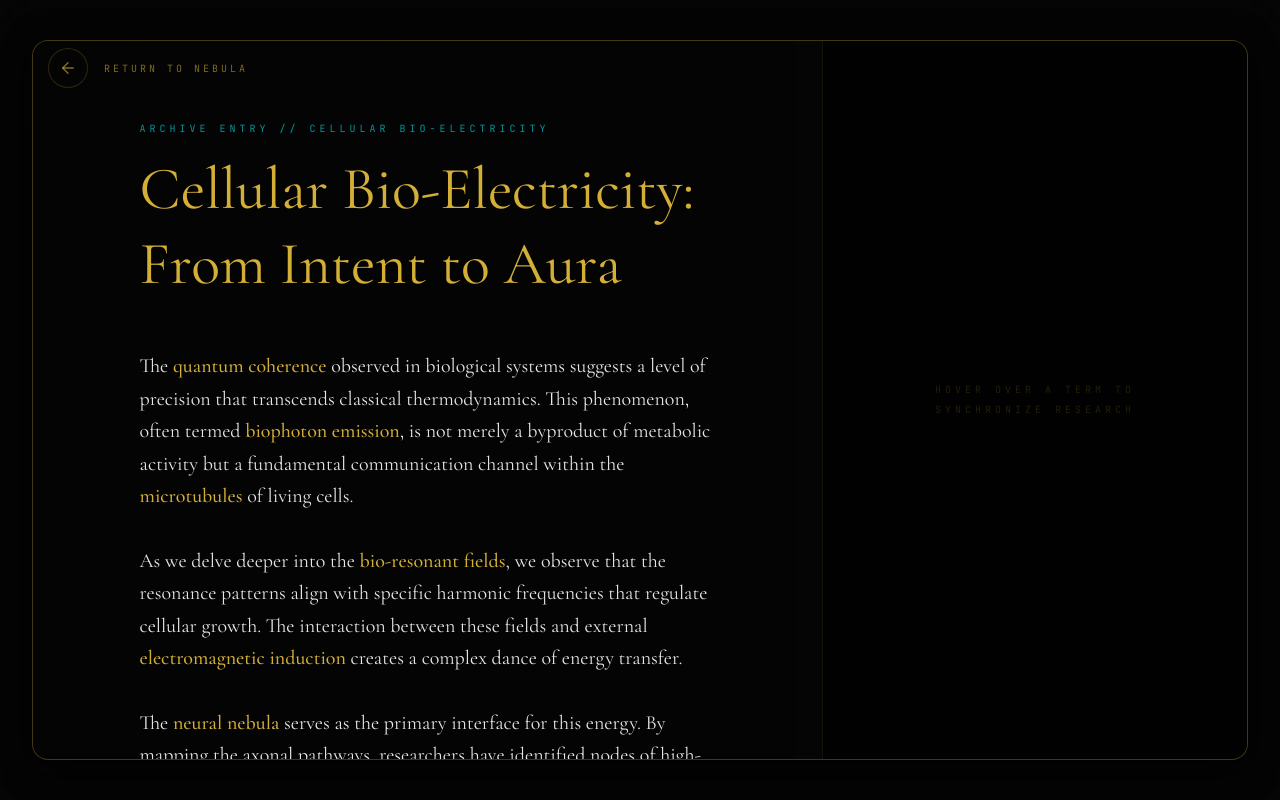
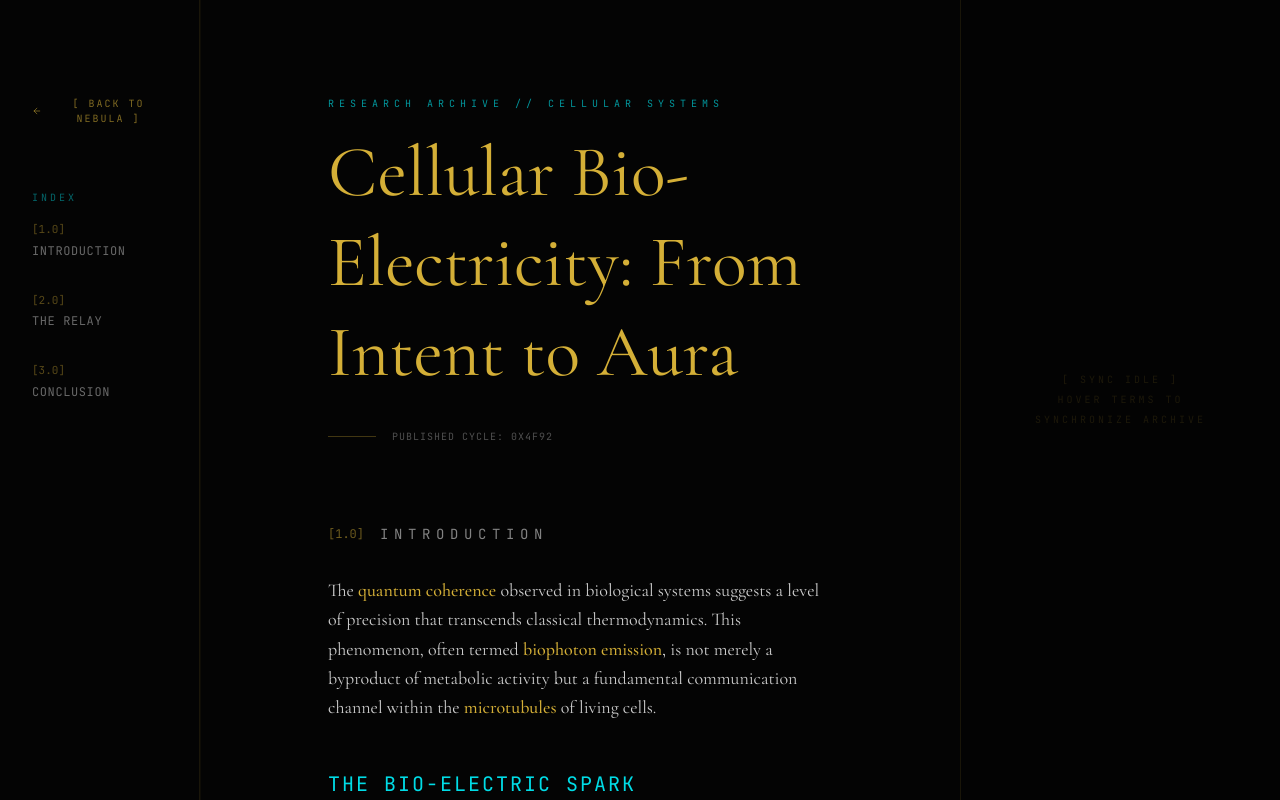
Before and after one commit to Tagi17/digital-codex, a Next.js app: page / in a window 1280 px wide. Both pictures are taken after a click on the element "CELLULAR BIO-ELECTRICITY". Built offline with nearby package versions, Linux system fonts and the light colour scheme.

Commit message:
feat: redesign ArticleViewer to three-pane scientific journal aesthetic

```diff
--- a/src/components/ArticleViewer.tsx
+++ b/src/components/ArticleViewer.tsx
@@ -1,7 +1,7 @@
 "use client";
 
-import React, { useState, useMemo, useEffect } from "react";
-import { motion, AnimatePresence } from "framer-motion";
+import React, { useState, useMemo, useEffect, useRef } from "react";
+import { motion, AnimatePresence, useScroll, useSpring } from "framer-motion";
 import Image from "next/image";
 import { ArrowLeft } from "lucide-react";
 import journeyData from "@/data/journey_content.json";
@@ -10,7 +10,9 @@ import { NodeData } from "@/hooks/useNebula";
 
 interface Definition {
   title: string;
-  description: string;
+  concept: string;
+  mechanism: string;
+  function: string;
   image: string;
 }
 
@@ -30,7 +32,6 @@ const Term: React.FC<TermProps> = ({ id, children, onHover }) => {
       <span className="text-auric-gold relative z-10 font-medium">
         {children}
       </span>
-      {/* Subtle gold glow effect */}
       <span className="absolute inset-0 bg-auric-gold/10 blur-sm scale-110 opacity-0 group-hover:opacity-100 transition-opacity duration-300 rounded-sm" />
       <span className="absolute bottom-0 left-0 w-full h-[1px] bg-auric-gold/40 scale-x-0 group-hover:scale-x-100 transition-transform duration-300 origin-left" />
     </span>
@@ -44,38 +45,39 @@ interface ArticleViewerProps {
 }
 
 const ArticleViewer: React.FC<ArticleViewerProps> = ({ nodeData, onClose, contentId }) => {
-  const [activeId, setActiveId] = useState<string | null>(null);
+  const [activeTermId, setActiveTermId] = useState<string | null>(null);
+  const scrollContainerRef = useRef<HTMLDivElement>(null);
 
   const targetId = contentId || nodeData.articleId;
   const article = targetId ? (articlesData as any)[targetId] : null;
 
-  // Global Cursor Override & UI Bug Fix
+  const { scrollYProgress } = useScroll({
+    container: scrollContainerRef,
+  });
+
+  const scaleY = useSpring(scrollYProgress, {
+    stiffness: 100,
+    damping: 30,
+    restDelta: 0.001
+  });
+
   useEffect(() => {
     const originalStyle = window.getComputedStyle(document.body).overflow;
     document.body.style.overflow = "hidden";
-
-    // Force global cursor to auto
     document.body.style.cursor = 'auto';
-    const allElements = document.querySelectorAll('*');
-    allElements.forEach(el => {
-      (el as HTMLElement).style.cursor = 'auto';
-    });
 
     return () => {
       document.body.style.overflow = originalStyle;
       document.body.style.cursor = '';
-      allElements.forEach(el => {
-        (el as HTMLElement).style.cursor = '';
-      });
     };
   }, []);
 
   const activeDefinition = useMemo(() => {
-    if (!activeId) return null;
-    return (journeyData.definitions as Record<string, Definition>)[activeId] || null;
-  }, [activeId]);
+    if (!activeTermId) return null;
+    return (journeyData.definitions as Record<string, Definition>)[activeTermId] || null;
+  }, [activeTermId]);
 
-  const parseContent = (text: string) => {
+  const parseText = (text: string) => {
     const parts = text.split(/(<Term id='.*?'>.*?<\/Term>)/g);
     return parts.map((part, index) => {
       const match = part.match(/<Term id='(.*?)'>(.*?)<\/Term>/);
@@ -83,7 +85,7 @@ const ArticleViewer: React.FC<ArticleViewerProps> = ({ nodeData, onClose, conten
         const id = match[1];
         const content = match[2];
         return (
-          <Term key={index} id={id} onHover={setActiveId}>
+          <Term key={index} id={id} onHover={setActiveTermId}>
             {content}
           </Term>
         );
@@ -92,132 +94,198 @@ const ArticleViewer: React.FC<ArticleViewerProps> = ({ nodeData, onClose, conten
     });
   };
 
+  const renderBlock = (block: any, index: number) => {
+    switch (block.type) {
+      case 'paragraph':
+        return (
+          <p key={index} className="font-serif text-lg leading-relaxed text-white/80 mb-6 selection:bg-auric-gold/30">
+            {parseText(block.text)}
+          </p>
+        );
+      case 'heading':
+        return (
+          <h3 key={index} className="font-mono text-xl text-bio-cyan/90 uppercase tracking-widest mt-12 mb-6">
+            {block.text}
+          </h3>
+        );
+      case 'bullet-list':
+        return (
+          <ul key={index} className="list-none space-y-3 mb-6 ml-4">
+            {block.items.map((item: string, i: number) => (
+              <li key={i} className="font-serif text-lg text-white/70 flex gap-4">
+                <span className="text-auric-gold/50 font-mono text-sm mt-1">—</span>
+                {parseText(item)}
+              </li>
+            ))}
+          </ul>
+        );
+      case 'numbered-list':
+        return (
+          <ol key={index} className="list-none space-y-3 mb-6 ml-4">
+            {block.items.map((item: string, i: number) => (
+              <li key={i} className="font-serif text-lg text-white/70 flex gap-4">
+                <span className="text-auric-gold/50 font-mono text-sm mt-1">{i + 1}.</span>
+                {parseText(item)}
+              </li>
+            ))}
+          </ol>
+        );
+      default:
+        return null;
+    }
+  };
+
   if (!article) return null;
 
   return (
     <motion.div
-      initial={{ x: "100%", opacity: 0 }}
-      animate={{ x: 0, opacity: 1 }}
-      exit={{ x: "100%", opacity: 0 }}
-      transition={{ type: "spring", damping: 25, stiffness: 200 }}
-      className="fixed inset-0 z-[100] flex items-center justify-center p-4 lg:p-8 backdrop-blur-xl bg-obsidian/40 pointer-events-auto article-active"
-      style={{ pointerEvents: 'all' }}
+      initial={{ opacity: 0 }}
+      animate={{ opacity: 1 }}
+      exit={{ opacity: 0 }}
+      className="fixed inset-0 z-[100] bg-obsidian/95 backdrop-blur-2xl flex selection:bg-auric-gold/20 article-active pointer-events-auto"
+      style={{ cursor: 'auto' }}
     >
-      {/* Close Button / Back Arrow */}
+      {/* 1. LEFT SIDEBAR: THE INDEX */}
+      <aside className="w-[200px] h-full border-r border-auric-gold/10 flex flex-col p-8 pt-24 shrink-0">
         <button
-        onClick={(e) => {
-          e.stopPropagation();
-          onClose();
-        }}
-        className="absolute top-12 left-12 z-[110] flex items-center gap-4 text-auric-gold/60 hover:text-auric-gold transition-colors group cursor-pointer hover:cursor-pointer pointer-events-auto"
+          onClick={onClose}
+          className="font-mono text-[10px] text-auric-gold/60 hover:text-auric-gold transition-colors tracking-[0.2em] mb-16 flex items-center gap-2 group cursor-pointer"
         >
-        <div className="w-10 h-10 rounded-full border border-auric-gold/20 flex items-center justify-center group-hover:border-auric-gold/40 bg-obsidian/60 backdrop-blur-md">
-          <ArrowLeft size={18} />
-        </div>
-        <span className="font-mono text-[10px] uppercase tracking-[0.3em]">Return to Nebula</span>
+          <ArrowLeft size={12} className="group-hover:-translate-x-1 transition-transform" />
+          [ BACK TO NEBULA ]
         </button>
 
-      {/* Glassmorphism Container */}
-      <div className="w-full max-w-7xl h-full max-h-[90vh] glass rounded-2xl overflow-hidden flex border border-auric-gold/20 shadow-2xl relative pointer-events-auto">
-        <main className="w-[65%] h-full overflow-y-auto custom-scrollbar p-10 lg:p-20 bg-obsidian/60">
-          <div className="max-w-xl mx-auto">
+        <nav className="space-y-8">
+          <div className="text-[10px] font-mono text-bio-cyan/40 tracking-[0.3em] uppercase mb-4">Index</div>
+          {article.sections.map((section: any) => (
+            <div key={section.id} className="group cursor-default">
+              <div className="font-mono text-[11px] text-auric-gold/40 group-hover:text-auric-gold transition-colors mb-1">
+                [{section.id}]
+              </div>
+              <div className="font-mono text-[12px] text-white/40 group-hover:text-white/80 transition-colors uppercase tracking-wider">
+                {section.title}
+              </div>
+            </div>
+          ))}
+        </nav>
+      </aside>
+
+      {/* 2. CENTER PANE: THE RESEARCH */}
+      <main className="flex-1 h-full relative flex flex-col items-center">
+        {/* Progress Line on the divider */}
+        <div className="absolute left-0 top-0 bottom-0 w-[1px] bg-auric-gold/5 overflow-hidden">
           <motion.div
-              initial={{ opacity: 0, y: 10 }}
-              animate={{ opacity: 1, y: 0 }}
-              transition={{ delay: 0.2 }}
-              className="font-mono text-[10px] text-bio-cyan/60 tracking-[0.4em] uppercase mb-4"
-            >
-              Archive Entry // {nodeData.title}
-            </motion.div>
-
-            <motion.h1
-              initial={{ opacity: 0, y: 20 }}
-              animate={{ opacity: 1, y: 0 }}
-              transition={{ delay: 0.3 }}
-              className="font-serif text-4xl lg:text-6xl text-auric-gold leading-tight mb-12"
-            >
-              {article.title}
-            </motion.h1>
-
-            <div className="space-y-8 font-serif text-lg lg:text-xl leading-relaxed text-white/90">
-              {article.content.map((item: any, idx: number) => (
-                <motion.p
-                  key={idx}
-                  initial={{ opacity: 0, y: 10 }}
-                  animate={{ opacity: 1, y: 0 }}
-                  transition={{ delay: 0.4 + idx * 0.1 }}
-                >
-                  {parseContent(item.text)}
-                </motion.p>
-              ))}
+            className="w-full h-full bg-auric-gold origin-top"
+            style={{ scaleY }}
+          />
         </div>
 
-            <div className="h-32" />
+        <div
+          ref={scrollContainerRef}
+          className="w-full h-full overflow-y-auto custom-scrollbar px-16 lg:px-32 py-24"
+        >
+          <div className="max-w-2xl mx-auto">
+            <header className="mb-20">
+              <div className="font-mono text-[10px] text-bio-cyan/60 tracking-[0.5em] uppercase mb-4">
+                Research Archive // Cellular Systems
+              </div>
+              <h1 className="font-serif text-5xl lg:text-7xl text-auric-gold leading-tight">
+                {article.title}
+              </h1>
+              <div className="mt-8 flex items-center gap-4">
+                <div className="h-[1px] w-12 bg-auric-gold/30" />
+                <div className="font-mono text-[10px] text-white/30 tracking-widest uppercase">
+                  Published Cycle: 0x4F92
+                </div>
+              </div>
+            </header>
+
+            {article.sections.map((section: any) => (
+              <section key={section.id} className="mb-16">
+                <div className="flex items-center gap-4 mb-8">
+                  <span className="font-mono text-xs text-auric-gold/50">[{section.id}]</span>
+                  <h2 className="font-mono text-sm text-white/50 tracking-[0.4em] uppercase">{section.title}</h2>
+                </div>
+                {section.blocks.map((block: any, idx: number) => renderBlock(block, idx))}
+              </section>
+            ))}
+
+            <footer className="mt-32 pt-16 border-t border-auric-gold/10 text-center">
+              <div className="font-mono text-[10px] text-white/20 tracking-widest uppercase">
+                End of Transmission // Signal Stabilized
+              </div>
+            </footer>
+          </div>
         </div>
       </main>
 
-        <aside className="w-[35%] h-full flex flex-col items-center justify-center p-8 bg-black/60 border-l border-auric-gold/10 relative overflow-hidden">
+      {/* 3. RIGHT SIDEBAR: THE SYNC */}
+      <aside className="w-[320px] h-full border-l border-auric-gold/10 bg-black/20 shrink-0 p-10 flex flex-col justify-center">
         <AnimatePresence mode="wait">
           {activeDefinition ? (
             <motion.div
-                key={activeId}
+              key={activeTermId}
               initial={{ opacity: 0, x: 20, filter: "blur(8px)" }}
               animate={{ opacity: 1, x: 0, filter: "blur(0px)" }}
               exit={{ opacity: 0, x: -20, filter: "blur(8px)" }}
-                className="relative z-10 flex flex-col items-center text-center w-full"
+              className="relative z-10 flex flex-col w-full"
             >
-                <div className="w-24 h-24 mb-8 relative">
+              <div className="w-16 h-16 mb-10 relative">
                 <div className="absolute inset-0 bg-bio-cyan/20 blur-xl rounded-full" />
-                  <div className="relative z-10 w-full h-full border border-bio-cyan/20 rounded-xl flex items-center justify-center bg-black/40 p-4">
+                <div className="relative z-10 w-full h-full border border-bio-cyan/20 rounded-lg flex items-center justify-center bg-black/40 p-3">
                   <Image
                     src={activeDefinition.image}
                     alt={activeDefinition.title}
-                      width={48}
-                      height={48}
+                    width={32}
+                    height={32}
                     className="invert brightness-200"
                   />
                 </div>
               </div>
 
-                <h2 className="font-mono text-bio-cyan/60 text-[10px] tracking-[0.3em] uppercase mb-4">
-                  Neural Sync Active
-                </h2>
+              <div className="space-y-10">
+                <div>
+                  <h4 className="font-mono text-[10px] text-bio-cyan/60 tracking-[0.3em] uppercase mb-2">Definition</h4>
+                  <h3 className="font-serif text-3xl text-auric-gold">{activeDefinition.title}</h3>
+                </div>
 
-                <h3 className="font-serif text-2xl text-auric-gold mb-6 px-4">
-                  {activeDefinition.title}
-                </h3>
+                <div>
+                  <h4 className="font-mono text-[10px] text-auric-gold/40 tracking-[0.3em] uppercase mb-2">Concept</h4>
+                  <p className="font-mono text-[11px] leading-relaxed text-white/70 uppercase">{activeDefinition.concept}</p>
+                </div>
 
-                <p className="font-mono text-[11px] leading-loose text-bio-cyan/80 tracking-wide uppercase px-6">
-                  {activeDefinition.description}
-                </p>
+                <div>
+                  <h4 className="font-mono text-[10px] text-auric-gold/40 tracking-[0.3em] uppercase mb-2">Mechanism</h4>
+                  <p className="font-mono text-[11px] leading-relaxed text-white/70 uppercase">{activeDefinition.mechanism}</p>
+                </div>
 
-                <div className="mt-8 w-8 h-[1px] bg-auric-gold/20" />
+                <div>
+                  <h4 className="font-mono text-[10px] text-auric-gold/40 tracking-[0.3em] uppercase mb-2">Function</h4>
+                  <p className="font-mono text-[11px] leading-relaxed text-white/70 uppercase">{activeDefinition.function}</p>
+                </div>
+              </div>
+
+              <div className="mt-12 flex items-center gap-2">
+                <div className="w-1 h-1 bg-bio-cyan rounded-full animate-pulse" />
+                <span className="text-[9px] text-bio-cyan/40 font-mono uppercase tracking-[0.1em]">Neural Sync Active</span>
+              </div>
             </motion.div>
           ) : (
             <motion.div
               key="empty"
               initial={{ opacity: 0 }}
-                animate={{ opacity: 0.4 }}
+              animate={{ opacity: 0.3 }}
               exit={{ opacity: 0 }}
-                className="text-center font-mono text-[10px] uppercase tracking-[0.4em] text-auric-gold/40 max-w-[200px] leading-loose"
+              className="text-center font-mono text-[10px] uppercase tracking-[0.3em] text-auric-gold/40 max-w-[200px] mx-auto leading-loose"
             >
-                Hover over a term to synchronize research
+              [ SYNC IDLE ]<br />
+              Hover terms to synchronize archive
             </motion.div>
           )}
         </AnimatePresence>
       </aside>
-      </div>
 
       <style jsx global>{`
-        .article-active {
-          cursor: auto !important;
-        }
-        .article-active * {
-          cursor: auto !important;
-        }
-        .article-active canvas {
-          pointer-events: none !important;
-        }
         .custom-scrollbar::-webkit-scrollbar {
           width: 2px;
         }
--- a/src/data/articles.json
+++ b/src/data/articles.json
@@ -1,18 +1,56 @@
 {
   "intent-to-aura": {
     "title": "Cellular Bio-Electricity: From Intent to Aura",
-    "content": [
+    "sections": [
       {
-        "type": "paragraph",
-        "text": "The <Term id='coherence'>quantum coherence</Term> observed in biological systems suggests a level of precision that transcends classical thermodynamics. This phenomenon, often termed <Term id='biophotons'>biophoton emission</Term>, is not merely a byproduct of metabolic activity but a fundamental communication channel within the <Term id='microtubules'>microtubules</Term> of living cells."
+        "id": "1.0",
+        "title": "INTRODUCTION",
+        "blocks": [
+          {
+            "type": "paragraph",
+            "text": "The <Term id='coherence'>quantum coherence</Term> observed in biological systems suggests a level of precision that transcends classical thermodynamics. This phenomenon, often termed <Term id='biophotons'>biophoton emission</Term>, is not merely a byproduct of metabolic activity but a fundamental communication channel within the <Term id='microtubules'>microtubules</Term> of living cells."
+          },
+          {
+            "type": "heading",
+            "text": "The Bio-Electric Spark"
+          },
+          {
+            "type": "paragraph",
+            "text": "Every cognitive impulse begins as a localized fluctuation in the <Term id='neural-nebula'>neural nebula</Term>, a dense network of synaptic potential that precedes physical manifestation. This is the 'Intent' phase of the bio-electric journey."
+          }
+        ]
       },
       {
-        "type": "paragraph",
-        "text": "As we delve deeper into the <Term id='bio-resonant-fields'>bio-resonant fields</Term>, we observe that the resonance patterns align with specific harmonic frequencies that regulate cellular growth. The interaction between these fields and external <Term id='electromagnetic-induction'>electromagnetic induction</Term> creates a complex dance of energy transfer."
+        "id": "2.0",
+        "title": "THE RELAY",
+        "blocks": [
+          {
+            "type": "paragraph",
+            "text": "As we delve deeper into the <Term id='bio-resonant-fields'>bio-resonant fields</Term>, we observe that the resonance patterns align with specific harmonic frequencies that regulate cellular growth. The interaction between these fields and external <Term id='electromagnetic-induction'>electromagnetic induction</Term> creates a complex dance of energy transfer."
+          },
+          {
+            "type": "bullet-list",
+            "items": [
+              "Phase I: Sub-threshold axonal oscillation",
+              "Phase II: Non-linear synaptic integration",
+              "Phase III: Trans-boundary field manifestation"
+            ]
+          },
+          {
+            "type": "paragraph",
+            "text": "The transition from internal potential to external 'Aura' requires a specific state of <Term id='coherence'>coherence</Term> across the entire bio-circuitry."
+          }
+        ]
       },
       {
-        "type": "paragraph",
-        "text": "The <Term id='neural-nebula'>neural nebula</Term> serves as the primary interface for this energy. By mapping the axonal pathways, researchers have identified nodes of high-intensity luminescence that correspond to peak cognitive performance."
+        "id": "3.0",
+        "title": "CONCLUSION",
+        "blocks": [
+          {
+            "type": "paragraph",
+            "text": "The final stage of this journey is the stabilization of the human biofield, creating a resonant boundary that interacts with the larger environmental matrix."
+          }
+        ]
       }
     ]
   }
--- a/src/data/journey_content.json
+++ b/src/data/journey_content.json
@@ -1,48 +1,46 @@
 {
   "title": "Quantum Coherence in Bio-Electromagnetism",
-  "content": [
-    {
-      "type": "paragraph",
-      "text": "The <Term id='coherence'>quantum coherence</Term> observed in biological systems suggests a level of precision that transcends classical thermodynamics. This phenomenon, often termed <Term id='biophotons'>biophoton emission</Term>, is not merely a byproduct of metabolic activity but a fundamental communication channel within the <Term id='microtubules'>microtubules</Term> of living cells."
-    },
-    {
-      "type": "paragraph",
-      "text": "As we delve deeper into the <Term id='bio-resonant-fields'>bio-resonant fields</Term>, we observe that the resonance patterns align with specific harmonic frequencies that regulate cellular growth. The interaction between these fields and external <Term id='electromagnetic-induction'>electromagnetic induction</Term> creates a complex dance of energy transfer, foundational to the Luminous Codex."
-    },
-    {
-      "type": "paragraph",
-      "text": "The <Term id='neural-nebula'>neural nebula</Term> serves as the primary interface for this energy. By mapping the axonal pathways, researchers have identified nodes of high-intensity luminescence that correspond to peak cognitive performance."
-    }
-  ],
   "definitions": {
     "coherence": {
       "title": "Quantum Coherence",
-      "description": "A state where particles, such as photons or electrons, share a wave-like relationship, allowing for lossless energy transfer and synchronized cellular signaling.",
+      "concept": "Wave-state synchronization of subatomic particles.",
+      "mechanism": "Phase-locking of biophoton emissions across cellular boundaries.",
+      "function": "Allows for lossless energy transfer and synchronized cellular signaling.",
       "image": "/file.svg"
     },
     "biophotons": {
       "title": "Biophoton Emission",
-      "description": "Ultra-weak electromagnetic waves in the optical range of the spectrum emitted by all living systems, believed to play a role in intercellular communication.",
+      "concept": "Biological light as a communication carrier.",
+      "mechanism": "The release of ultra-weak electromagnetic waves from living cells.",
+      "function": "Regulates intercellular metabolic processes and structural growth.",
       "image": "/globe.svg"
     },
     "microtubules": {
       "title": "Microtubules",
-      "description": "Cylindrical protein structures that form part of the cytoskeleton, hypothesized to be the primary site of quantum computation within the brain.",
+      "concept": "Protein scaffolds as quantum computation sites.",
+      "mechanism": "Dipole oscillations within the tubulin lattice.",
+      "function": "Coordinates complex cellular behaviors and cytoskeletal transport.",
       "image": "/window.svg"
     },
     "bio-resonant-fields": {
       "title": "Bio-Resonant Fields",
-      "description": "Subtle energy fields generated by biological systems that vibrate at specific frequencies, influencing health and physiological harmony.",
+      "concept": "Frequency-based biological organization.",
+      "mechanism": "Self-organizing standing waves generated by cardiac and neural activity.",
+      "function": "Maintains physiological homeostasis and energetic boundary integrity.",
       "image": "/next.svg"
     },
     "electromagnetic-induction": {
       "title": "Electromagnetic Induction",
-      "description": "The process where a changing magnetic field creates an electric current, utilized here to explain how external forces influence the body's internal circuitry.",
+      "concept": "External field influence on internal circuitry.",
+      "mechanism": "Variable magnetic flux creating electrical current in biological conductors.",
+      "function": "Explains how environmental frequencies affect nervous system stability.",
       "image": "/vercel.svg"
     },
     "neural-nebula": {
       "title": "Neural Nebula",
-      "description": "A metaphorical and literal description of the dense, glowing network of synaptic connections that forms the human consciousness interface.",
+      "concept": "The high-intensity luminescence of peak cognition.",
+      "mechanism": "Dense synaptic firing patterns creating localized field intensity.",
+      "function": "Serves as the primary energy interface for cognitive processing.",
       "image": "/globe.svg"
     }
   }
```
Lines whose indentation alone changed are shown as unchanged.
